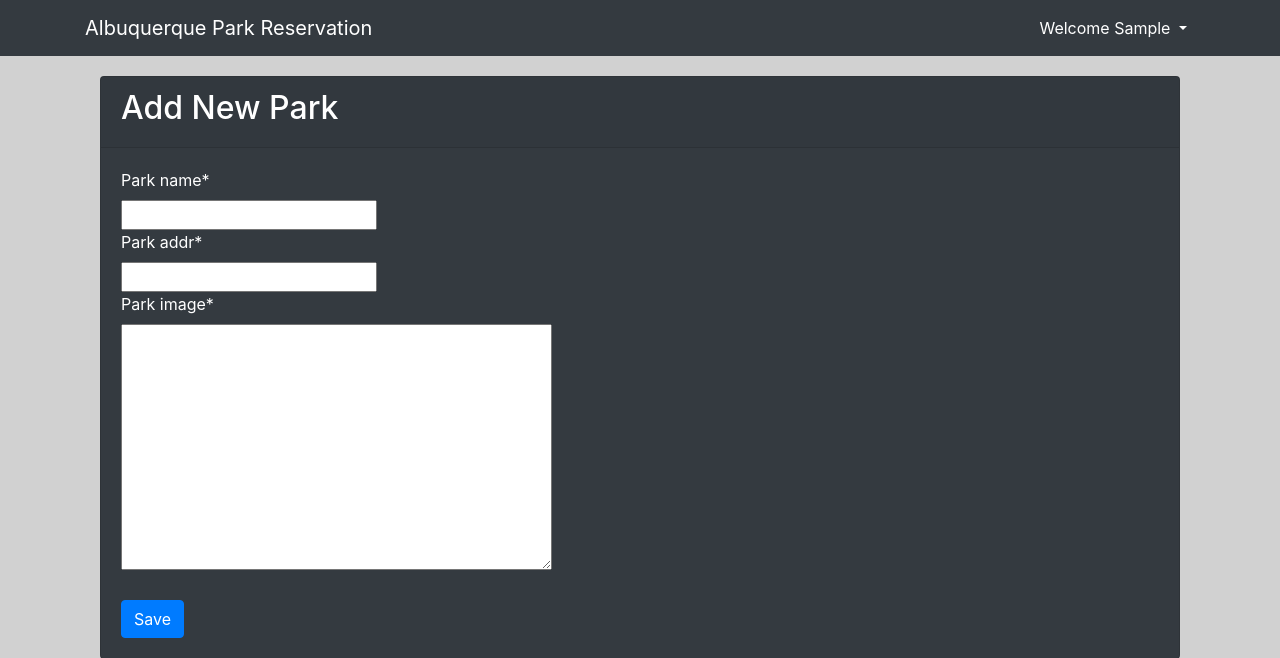
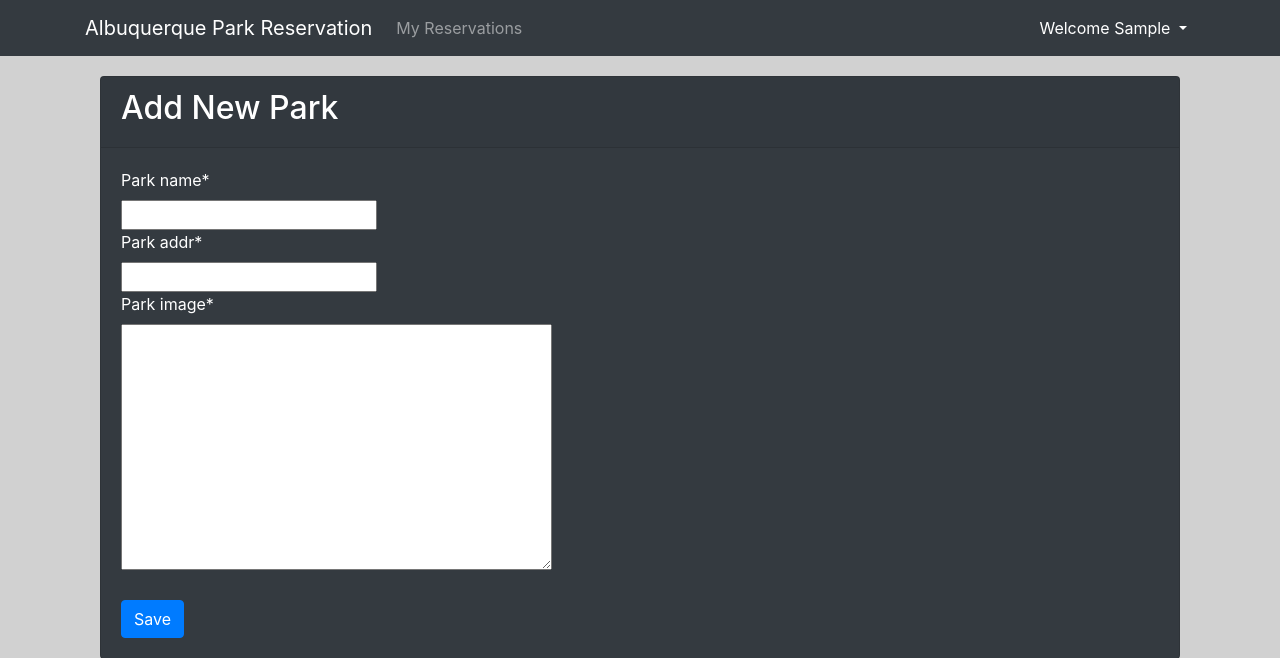
Before and after one commit to cleif/ISQA8210-Assignment5, a Django app: page /parksystemapp/parknew/ in a window 1280 px wide. Shown: the top 658 px of the page. Run offline with Django 3.2, Linux system fonts and the light colour scheme; the visitor is signed in with stand-in values (Sample User, id 1); some libraries are stand-ins or nearby versions.

Commit message:
fixed nav bar for my res's and res list formatting

```diff
--- a/parksystemapp/templates/reservation_list.html
+++ b/parksystemapp/templates/reservation_list.html
@@ -1,6 +1,6 @@
 {% extends 'base.html' %}
-
 {% block content %}
+<p></p>
     <div class="card-deck">
         {% for reservation in object_list  %}
             <div class="card">
--- a/templates/base.html
+++ b/templates/base.html
@@ -29,6 +29,20 @@
       </button>
 
     <div id="wrapper">
+      <ul class="sidebar navbar-nav">
+        {% if user.is_authenticated %}
+            <li class="nav-item">
+              <a class="nav-link" href="{% url 'reservation_list' user.pk %}">
+                  <span>My Reservations</span>
+              </a>
+             </li>
+
+           {% else %}
+                <li></li>
+          {% endif %}
+
+      </ul>
+    </div>
       <!-- Sidebar
       <ul class="sidebar navbar-nav">
         {% if user.is_authenticated %}
```
